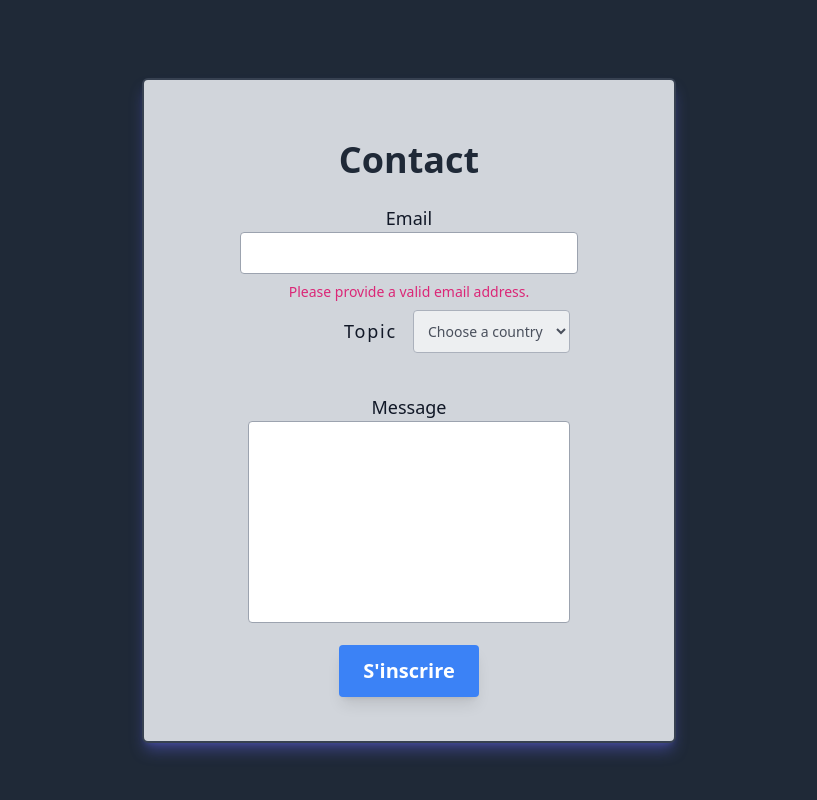
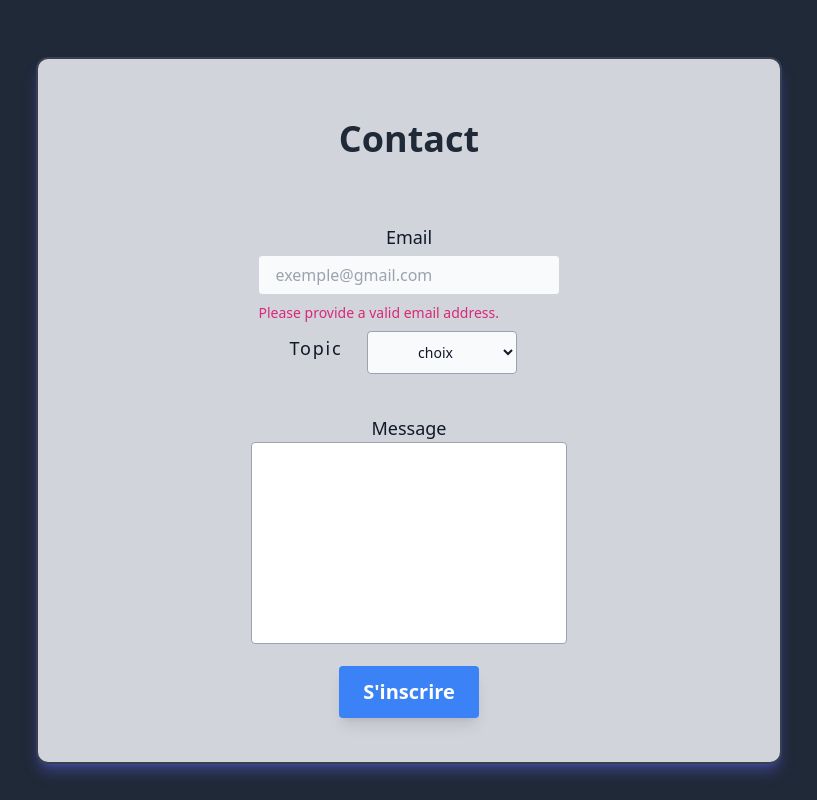
Before and after one commit to Yaeshin/getflixProject, a PHP site: page /pages/contact.php in a window 1280 px wide. Shown: the whole page, without its empty margins (231-1048 px from the left). Run offline with PHP 8.4, Linux system fonts and the light colour scheme; a stand-in replaces the project's code that opens the database connection; some libraries are stand-ins or nearby versions.

Commit message:
page contact ready

```diff
--- a/pages/connexion.php
+++ b/pages/connexion.php
@@ -26,7 +26,7 @@
                         </p>
                     </div>
                     <div class="block ">
-                        <label class="block text-slate-700 mb-1 mt-10 sm:mt-8 text-center" for="password">Password</label>
+                        <label class="block text-slate-700 mb-1 mt-10 sm:mt-8 text-center" for="password">Mot de passe</label>
                         <input class="bg-slate-50 peer appearance-none mt-1 bg-slate-50 peer appearance-none    w-full py-2 px-2 text-gray-700 leading-tight px-2 py-1 rounded border border-gray-300 focus:outline-none focus:ring focus:border-blue-500" type="password" placeholder="******************" id="password" name="password">
                     </div>
                     <div class="mt-10 sm:mt-10 flex justify-center">
--- a/pages/contact.php
+++ b/pages/contact.php
@@ -12,14 +12,14 @@
 <body>
 
   <div class="flex items-center h-screen justify-center bg-gray-800 shadow-2xl bg-gray-800">
-  <div class="mx-auto w-2/3 md:w-4/6 lg:w-5/12 flex justify-center items-center border-2 rounded-md border-gray-700 py-7 mt-5 bg-gray-300 flex flex-col drop-shadow-2x shadow-lg shadow-indigo-500/40 mx-auto">
+    <div class="mx-auto w-2/3 md:w-4/6 lg:w-7/12 flex justify-center items-center border-2 rounded-xl border-gray-700 py-7 mt-5 bg-gray-300 flex flex-col drop-shadow-2x shadow-lg shadow-indigo-500/40 mx-auto">
       <div class="pl-14 pr-14 mt-8 mx-auto ">
         <h1 class="text-4xl text-gray-800 sm:text-4xl font-bold mb-4 text-center">Contact</h1>
-      <form>
+        <form class="mx-auto">
           <div class="p-2 w-full">
-          <div class="relative text-center">
-            <label for="email" class="leading-7 py-4 text-lg text-gray-900">Email</label>
-            <input type="email" id="email" name="email" required="" class="peer w-full bg-white rounded border border-gray-400 focus:border-blue-500 focus:bg-white focus:ring-2 focus:ring-blue-200 text-base outline-none text-gray-900 py-1 px-0 leading-8 transition-colors duration-200 ease-in-out">
+            <div class="block flex justify-center flex-col w-10/12 mx-auto ">
+              <label class="block leading-7 text-lg text-gray-900  mt-10 sm:mt-10 text-center" for="email">Email</label>
+              <input type="email" class="peer mt-1 bg-slate-50 peer appearance-none py-2 text-gray-700 leading-tight px-4 rounded focus:outline-none focus:ring focus:border-blue-500 h-full w-full w-[calc(100% - 10px)]bg-gray-50 border border-gray-300" placeholder="exemple@gmail.com" id="email" name="email" required autocomplete="on">
               <p class="mt-2 invisible peer-invalid:visible text-pink-600 text-sm">
                 Please provide a valid email address.
               </p>
@@ -27,30 +27,24 @@
             <div class="p-2 w-full">
               <div class="relative">
                 <div class="inline relative w-30 ml-auto">
-                <div class="md:flex md:items-center mb-6">
-                  <div class="flex items-end  gap-4 content-end pl-24">
-
-                      <label for="countries_disabled" class="block mb-2 text-lg text-gray-900 lg:tracking-widest">Topic</label>
-                      <select disabled id="countries_disabled" class="bg-gray-50 border border-gray-300 text-gray-900 text-sm focus:ring-blue-500 focus:border-blue-500 block w-full p-2.5 dark:bg-gray-700 dark:border-gray-600 dark:placeholder-gray-400 dark:text-white dark:focus:ring-blue-500 dark:focus:border-blue-500 self-end rounded border border-gray-400  ">
-                    <option selected>Choose a country</option>
-                    <option value="US">United States</option>
-                    <option value="CA">Canada</option>
-                    <option value="FR">France</option>
-                    <option value="DE">Germany</option>
+                  <div class="md:flex justify-around mb-6">
+                    <div class="flex justify-around items-center">
+                      <label for="countries_disabled" class="block mb-2 text-lg text-gray-900 lg:tracking-widest ms:me-2 pr-2">Topic</label>
+                      <select id="countries_disabled" class="bg-gray-50 border border-gray-300 text-gray-900 text-sm focus:ring-blue-500 focus:border-blue-500 block w-full p-2.5 mx-3  self-end rounded border border-gray-400 w-full md:min-w-[150px] text-center ms-4 " data-te-select-init>
+                        <option>choix</option>
+                        <option>question</option>
+                        <option>remarque</option>
                       </select>
-
-
-
+                    </div>
 
                   </div>
                 </div>
               </div>
             </div>
-          </div>
             <div class="p-2 w-full">
-            <div class="relative text-center">
+              <div class=" text-center mx-auto">
                 <label for="message" class="leading-7 py-4 text-lg text-gray-900 ">Message</label>
-              <textarea id="message" name="message" required="" rows="8" class=" w-full bg-white rounded border border-gray-400 focus:border-blue-500 focus:bg-white focus:ring-2 focus:ring-blue-200 h-32 text-base outline-none text-gray-900 py-1 px-3 resize-none leading-6 transition-colors duration-200 ease-in-out  h-full min-h-[100px]"></textarea>
+                <textarea id="message" name="message" required="" rows="8" class=" w-11/12 bg-white rounded border border-gray-400 focus:border-blue-500 focus:bg-white focus:ring-2 focus:ring-blue-200 h-32 text-base outline-none text-gray-900 py-1 px-8 resize-none leading-6 transition-colors duration-200 ease-in-out  h-full min-h-[100px] "></textarea>
               </div>
             </div>
             <div class="p-2 w-full">
```
Lines whose indentation alone changed are shown as unchanged.
